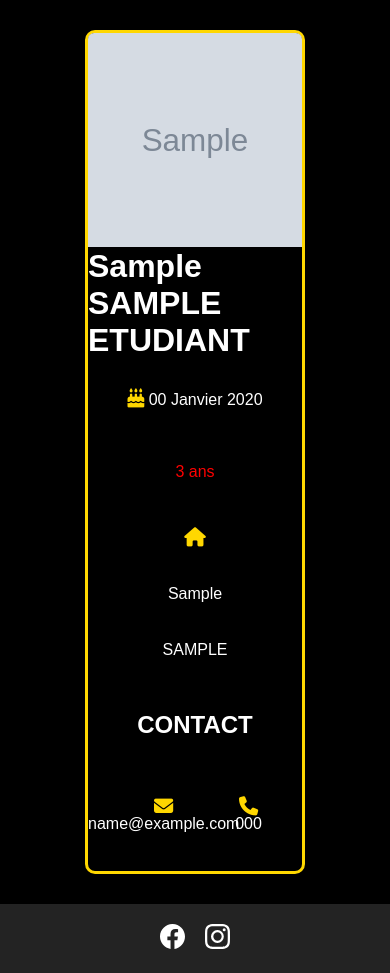
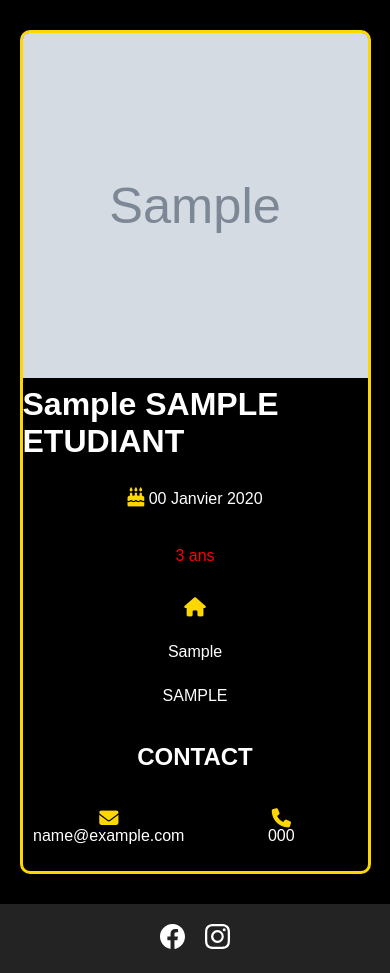
Before and after one commit to EstebanRacine/dev, a PHP site: page /detail-etudiant.php?id=1 in a window 390 px wide. Shown: the part 264-1237 px from the top of the page. Run offline with PHP 8.4, Linux system fonts and the light colour scheme; tables that the repository leaves empty or names only in its code hold one stand-in row (values such as "Sample post"); grey boxes marked "Sample" are stand-in pictures.

Commit message:
OMG ça doit être bon

```diff
--- a/TP/BestStudents/style.css
+++ b/TP/BestStudents/style.css
@@ -149,6 +149,18 @@ nav a:hover{
     margin: 30px auto;
 }
 
+@media screen and (min-width: 500px) and (max-width: 900px){
+    .details{
+        width: 60%;
+    }
+}
+
+@media screen and (max-width: 500px){
+    .details{
+        width: 90%;
+    }
+}
+
 .details img{
     grid-area: 1/1/2/-1;
     width: 100%;
```
Also changed, not shown: TP/BestStudents/src/images/students/student.jpg (added).
